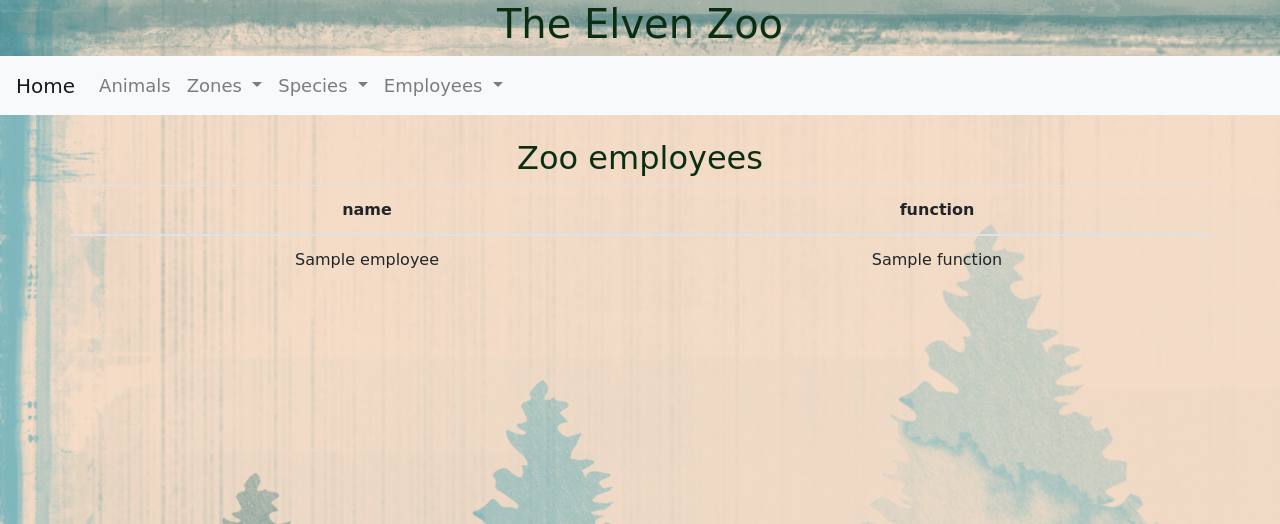
After one commit to stanciaux/zoo, a Symfony app: template templates/gestion/listEmployees.html.twig in a window 1280 px wide. The commit adds this page. Shown: the top 524 px of the page. Run offline with Twig, Linux system fonts and the light colour scheme; the template is opened without the code that fills it: most values are stand-ins (such as "Sample title", 1, 10 or a date in 2020); some libraries are stand-ins or nearby versions; some web fonts are replaced.

Commit message:
employees list

```diff
--- a/src/Controller/MainController.php
+++ b/src/Controller/MainController.php
@@ -3,6 +3,7 @@
 namespace App\Controller;
 
 use App\Entity\Family;
+use App\Entity\Zone;
 use App\Form\FamilyType;
 use Doctrine\ORM\EntityManagerInterface;
 use Symfony\Component\HttpFoundation\Request;
--- a/templates/base.html.twig
+++ b/templates/base.html.twig
@@ -23,11 +23,25 @@
                     <li class="nav-item">
                         <a class="nav-link" href="#">Animals</a>
                     </li>
-                    <li class="nav-item">
-                        <a class="nav-link" href="#">Zones</a>
+                    <li class="nav-item dropdown">
+                        <a class="nav-link dropdown-toggle" href="#" id="navbarDropdown" role="button"
+                           data-toggle="dropdown" aria-haspopup="true" aria-expanded="false">
+                            Zones
+                        </a>
+                        <div class="dropdown-menu" aria-labelledby="navbarDropdown">
+                            <a class="dropdown-item" href="#">Zones list</a>
+                            <a class="dropdown-item" href="{{ path('addZone') }}">Add a zone</a>
+                        </div>
                     </li>
-                    <li class="nav-item">
-                        <a class="nav-link" href="{{ path('familyForm') }}">Families</a>
+                    <li class="nav-item dropdown">
+                        <a class="nav-link dropdown-toggle" href="#" id="navbarDropdown" role="button"
+                           data-toggle="dropdown" aria-haspopup="true" aria-expanded="false">
+                            Species
+                        </a>
+                        <div class="dropdown-menu" aria-labelledby="navbarDropdown">
+                            <a class="dropdown-item" href="#">Species list</a>
+                            <a class="dropdown-item" href="{{ path('familyForm') }}">Add a species</a>
+                        </div>
                     </li>
                     <li class="nav-item dropdown">
                         <a class="nav-link dropdown-toggle" href="#" id="navbarDropdown" role="button"
@@ -35,7 +49,7 @@
                             Employees
                         </a>
                         <div class="dropdown-menu" aria-labelledby="navbarDropdown">
-                            <a class="dropdown-item" href="#">Employees list</a>
+                            <a class="dropdown-item" href="{{ path('listEmployee') }}">Employees list</a>
                             <a class="dropdown-item" href="{{ path('employee') }}">Add an employee</a>
                         </div>
                     </li>
--- /dev/null
+++ b/templates/gestion/listEmployees.html.twig
@@ -0,0 +1,26 @@
+{% extends 'base.html.twig' %}
+
+{% block title %}The Elven Zoo{% endblock %}
+
+{% block body %}
+    <h2>Zoo employees</h2>
+
+    <table class="table container">
+        <thead>
+            <th scope="col">
+                name
+            </th>
+            <th scope="col">
+                function
+            </th>
+        </thead>
+        {% for employee in employees %}
+            <tbody>
+                <td> {{ employee.name }}</td>
+                <td> {{ employee.function }}</td>
+            </tbody>
+
+        {% endfor %}
+
+    </table>
+{% endblock %}
```
Also changed, not shown: src/Controller/EmployeeController.php (+15 -2 lines), templates/formulaires/family.html.twig (+9 -6 lines), templates/formulaires/addEmployee.html.twig (renamed from templates/gestion/employee.html.twig).
